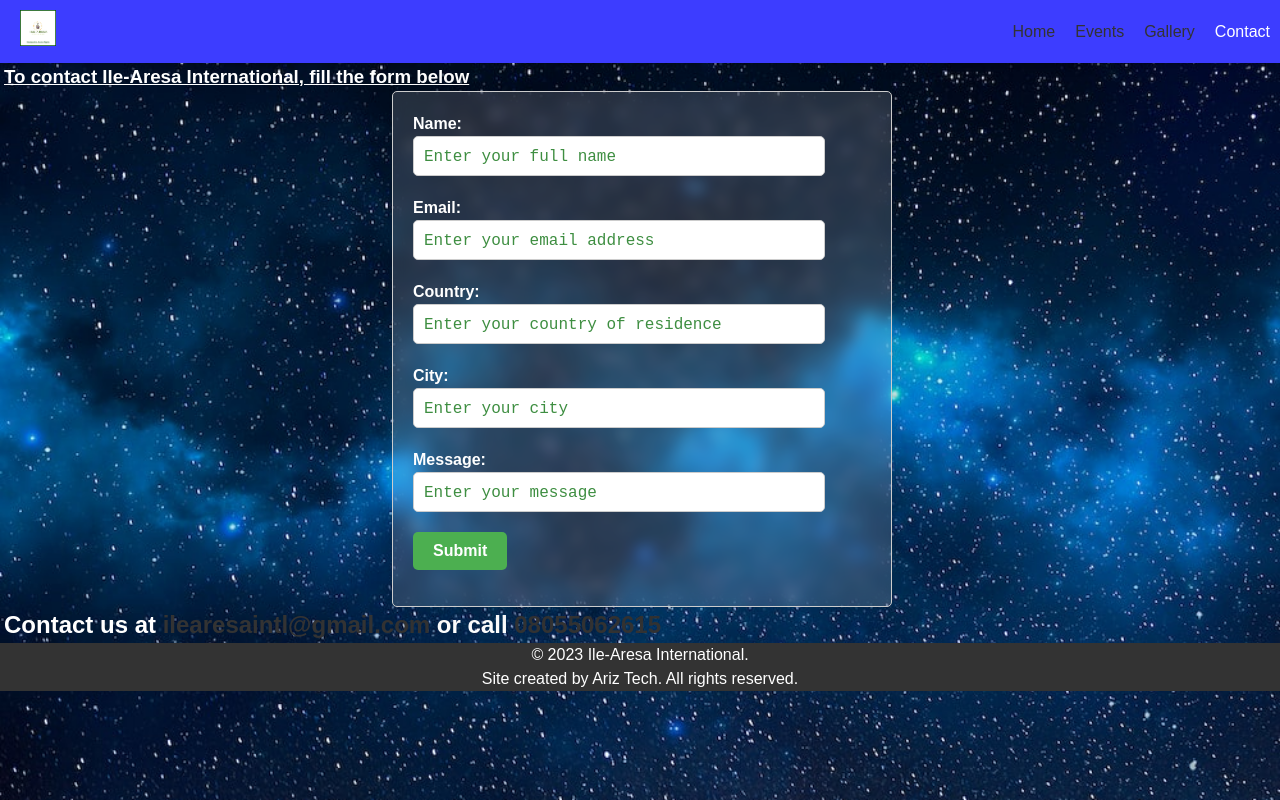
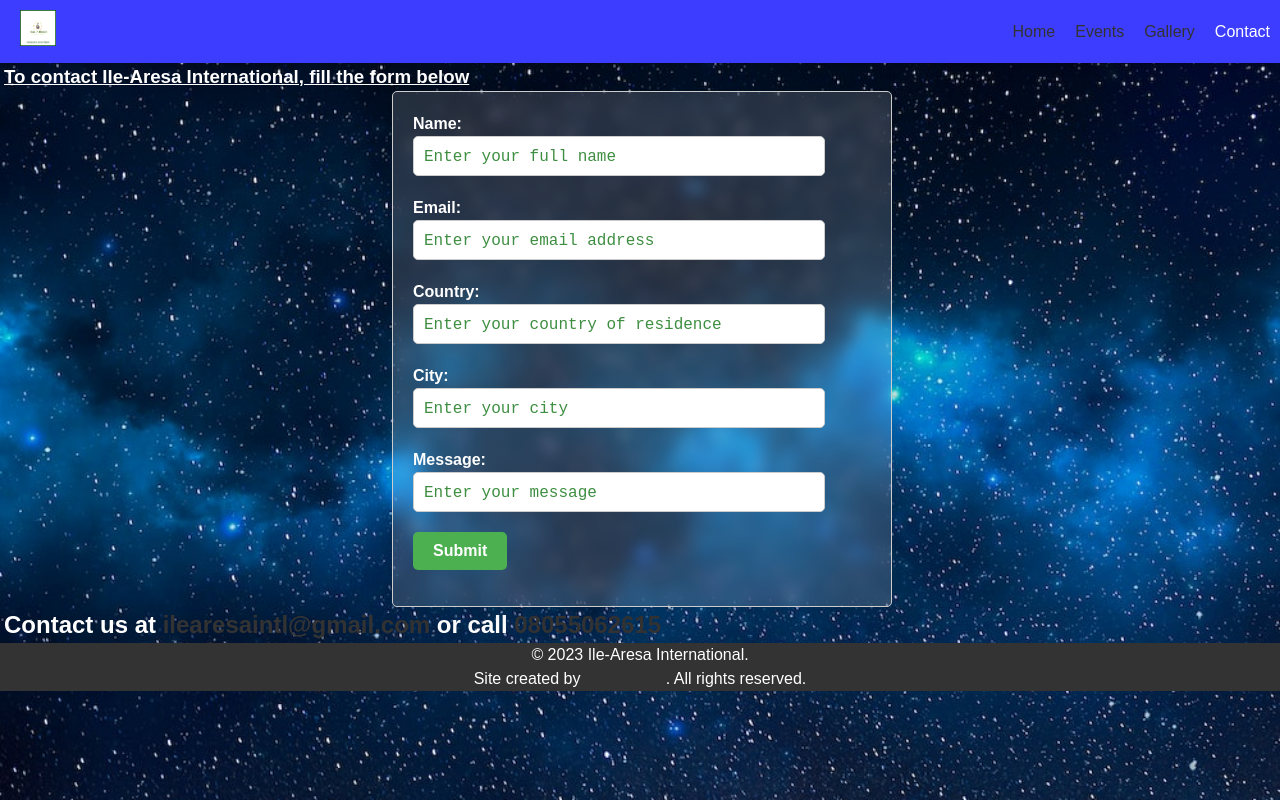
Before and after one commit to ariyoaresa/ile-aresa, a plain HTML site: page ilearesa contact.html in a window 1280 px wide. Drawn offline with Linux system fonts and the light colour scheme.

Commit message:
Update ilearesa contact.html

```diff
--- a/ilearesa contact.html
+++ b/ilearesa contact.html
@@ -39,7 +39,7 @@
       <a href="#" id="to-top">^</a>
       <footer>
       <p>&copy; 2023 Ile-Aresa International.</p>
-      <p>Site created by Ariz Tech. All rights reserved.</p>
+      <p>Site created by <a href="https://ariyoaresa.me" aria-label="Ariyo Aresa's website">Ariyo Aresa</a>. All rights reserved.</p>
       </footer>
 
 </body>
```
